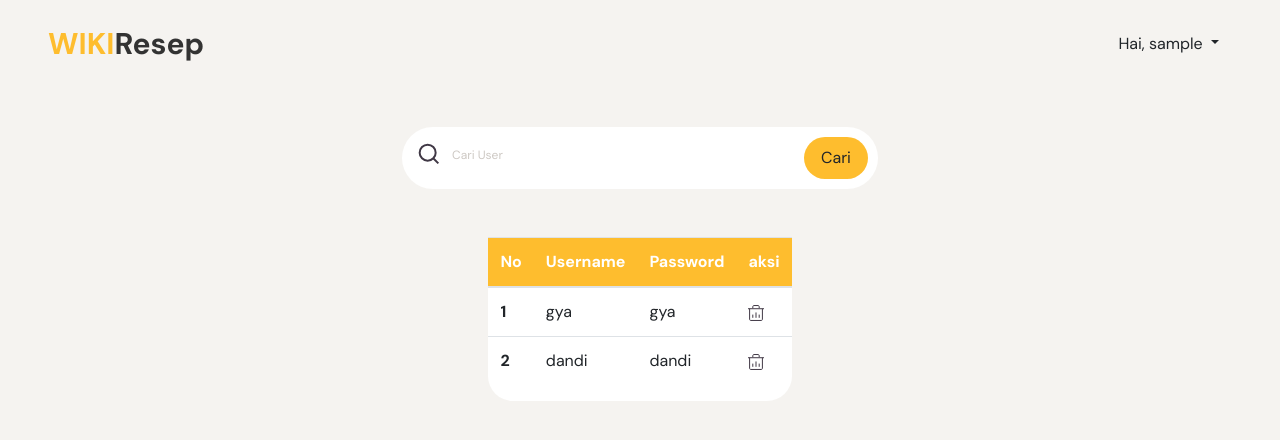
After one commit to argyaa/Wikiresep---php-native, a PHP site: page /view/manage_user.php in a window 1280 px wide. The commit adds this page. Shown: the top 440 px of the page. Run offline with PHP 8.4, Linux system fonts and the light colour scheme; the visitor is signed in with stand-in values (Sample User, id 1).

Commit message:
add manage user page

```diff
--- a/style/theme.css
+++ b/style/theme.css
@@ -36,6 +36,10 @@
     background-color: white !important;
 }
 
+.text-white{
+    color: white !important;
+}
+
 .form-color {
     background-color: #FAFAFA !important;
 }
--- /dev/null
+++ b/view/manage_user.php
@@ -0,0 +1,128 @@
+<?php
+include_once('../service/koneksi.php');
+include_once('../service/error.php');
+$db = dbConnect();
+session_start();
+if (!isset($_SESSION['id'])) {
+    header('location: ../index.php');
+}
+if (isset($_POST['keluar'])) {
+    session_destroy();
+    header('location: ../index.php');
+}
+$id = $_SESSION['id'];
+$status = false;
+
+?>
+<!doctype html>
+<html lang="en">
+
+<head>
+    <!-- Required meta tags -->
+    <meta charset="utf-8">
+    <meta name="viewport" content="width=device-width, initial-scale=1, shrink-to-fit=no">
+
+    <!-- Bootstrap CSS -->
+    <link rel="stylesheet" href="https://cdn.jsdelivr.net/npm/bootstrap@4.6.0/dist/css/bootstrap.min.css" integrity="sha384-B0vP5xmATw1+K9KRQjQERJvTumQW0nPEzvF6L/Z6nronJ3oUOFUFpCjEUQouq2+l" crossorigin="anonymous">
+    <link rel="preconnect" href="https://fonts.googleapis.com">
+    <link rel="preconnect" href="https://fonts.gstatic.com" crossorigin>
+    <link href="https://fonts.googleapis.com/css2?family=DM+Sans:wght@400;500;700&display=swap" rel="stylesheet">
+
+    <title>Hello, world!</title>
+    <link rel="stylesheet" href="../style/theme.css">
+    <link rel="stylesheet" href="../style/main.css">
+</head>
+
+<body>
+    <nav class="px-5 navbar navbar-expand-lg navbar-light bg-transparent mt-2 black-text-color">
+        <a class="navbar-brand logo black-text-color" href="../index.php"><span class="primary-text-color">WIKI</span>Resep</a>
+        <button class="navbar-toggler" type="button" data-toggle="collapse" data-target="#navbarSupportedContent" aria-controls="navbarSupportedContent" aria-expanded="false" aria-label="Toggle navigation">
+            <span class="navbar-toggler-icon"></span>
+        </button>
+
+        <div class="collapse navbar-collapse" id="n avbarSupportedContent">
+            <form action="" method="post" class="ml-auto">
+                <div class="dropdown">
+                    <button class="btn dropdown-toggle" type="button" id="dropdownMenuButton" data-toggle="dropdown" aria-haspopup="true" aria-expanded="false">
+                        Hai, <?php echo $_SESSION['username']; ?>
+                    </button>
+                    <div class="dropdown-menu" aria-labelledby="dropdownMenuButton">
+                        <a class="dropdown-item" href="manage_user.php" name="kelola-user">Kelola User</a>
+                        <a class="dropdown-item" href="manage_resep.php" name="kelola-resep">Kelola Resep</a>
+                        <button class="dropdown-item" href="" name="keluar">Keluar</button>
+                    </div>
+                </div>
+            </form>
+        </div>
+    </nav>
+
+
+    <div class="row justify-content-center px-5 mt-5">
+        <div class="col-5">
+            <form action="" method="post">
+                <div class="input-group pl-3 white rounded-pill">
+                    <span class="mt-1">
+                        <img src="/assets/search_icon.svg" class="text-center" alt="">
+                    </span>
+                    <input type="text" class="form-control search" placeholder="Cari User" name="cari" />
+                    <button class="btn primary-color px-3 py-2 rounded-pill ml-4" name="btn-cari">Cari</button>
+                    <?php
+                    if ($status) {
+                        echo "<a href=\"manage_resep.php\" class=\"btn primary-color px-3 py-2 rounded-pill ml-4\">Refresh Data</a>";
+                    }
+                    ?>
+                </div>
+            </form>
+        </div>
+
+    </div>
+    <div class="row justify-content-center  ">
+        <div class="container-regis mt-5">
+            <table class="table">
+                <thead>
+                    <tr class="primary-color text-white">
+                        <th scope="col">No</th>
+                        <th scope="col">Username</th>
+                        <th scope="col">Password</th>
+                        <th scope="col">aksi</th>
+                    </tr>
+                </thead>
+                <tbody>
+                    <tr>
+                        <th scope="row">1</th>
+                        <td>gya</td>
+                        <td>gya</td>
+                        <td><a href="" class="no-decor"><img src="../assets/delete.svg"></a></td>
+                    </tr>
+                    <tr>
+                        <th scope="row">2</th>
+                        <td>dandi</td>
+                        <td>dandi</td>
+                        <td><a href="" class="no-decor"><img src="../assets/delete.svg"></a></td>
+                    </tr>
+
+                </tbody>
+            </table>
+        </div>
+    </div>
+
+
+
+    <!-- Optional JavaScript; choose one of the two! -->
+
+    <!-- Option 1: jQuery and Bootstrap Bundle (includes Popper) -->
+    <script src="https://code.jquery.com/jquery-3.5.1.slim.min.js" integrity="sha384-DfXdz2htPH0lsSSs5nCTpuj/zy4C+OGpamoFVy38MVBnE+IbbVYUew+OrCXaRkfj" crossorigin="anonymous"></script>
+    <script src="https://cdn.jsdelivr.net/npm/bootstrap@4.6.0/dist/js/bootstrap.bundle.min.js" integrity="sha384-Piv4xVNRyMGpqkS2by6br4gNJ7DXjqk09RmUpJ8jgGtD7zP9yug3goQfGII0yAns" crossorigin="anonymous"></script>
+
+    <!-- Option 2: Separate Popper and Bootstrap JS -->
+    <!--
+    <script src="https://code.jquery.com/jquery-3.5.1.slim.min.js" integrity="sha384-DfXdz2htPH0lsSSs5nCTpuj/zy4C+OGpamoFVy38MVBnE+IbbVYUew+OrCXaRkfj" crossorigin="anonymous"></script>
+    <script src="https://cdn.jsdelivr.net/npm/popper.js@1.16.1/dist/umd/popper.min.js" integrity="sha384-9/reFTGAW83EW2RDu2S0VKaIzap3H66lZH81PoYlFhbGU+6BZp6G7niu735Sk7lN" crossorigin="anonymous"></script>
+    <script src="https://cdn.jsdelivr.net/npm/bootstrap@4.6.0/dist/js/bootstrap.min.js" integrity="sha384-+YQ4JLhjyBLPDQt//I+STsc9iw4uQqACwlvpslubQzn4u2UU2UFM80nGisd026JF" crossorigin="anonymous"></script>
+    -->
+</body>
+<script type="text/javascript">
+
+</script>
+
+</html>
```
Also changed, not shown: assets/delete.svg (added), style/main.css (line endings or trailing spaces).
